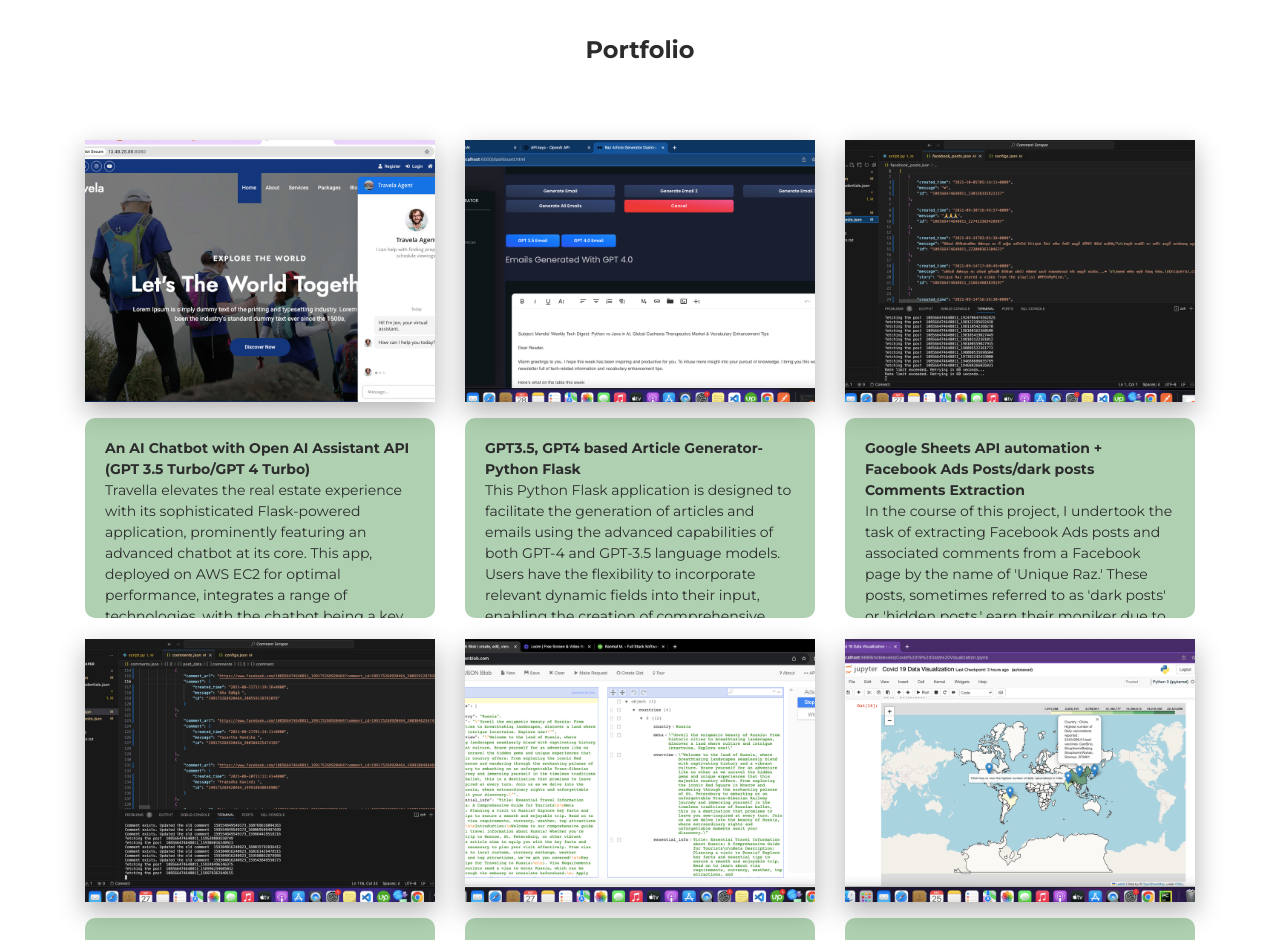
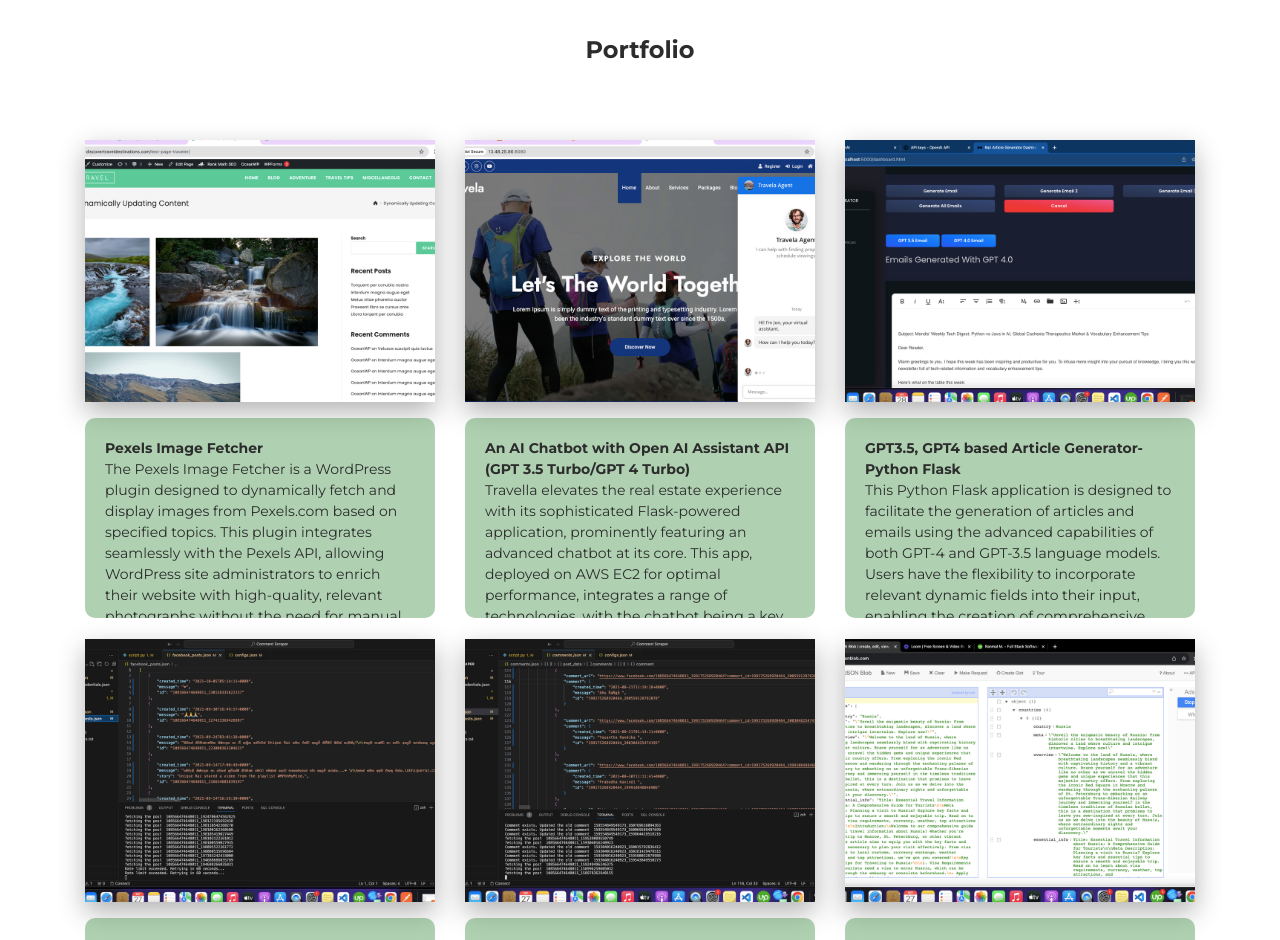
Before and after one commit to sidathrashen/sidath_rashen, a plain HTML site: page index.html in a window 1280 px wide. Shown: the part 2292-3232 px from the top of the page. Drawn offline with nearby package versions, Linux system fonts and the light colour scheme.

Commit message:
updated with new project

```diff
--- a/index.html
+++ b/index.html
@@ -270,6 +270,54 @@
       <div class="ml-auto mr-auto">
         <div class="row">
 
+                    <!-- Project 16 -->
+                    <div class="col-md-4">
+                      <div class="cc-porfolio-image img-raised"><a href="https://github.com/ranmalmendis/pexels-image-fetcher" target="_blank">
+                          <figure class="cc-effect"><img src="images/proj16.jpg" alt="Pexels Image Fetcher - A custom wordpress plugin with Pexel API"/>
+
+                            <figcaption>
+                              <div class="h4">Pexels Image Fetcher - A custom wordpress plugin with Pexel API
+                              </div>
+                              <p>WordPress/PHP</p>
+                            </figcaption>
+                          </figure></a></div>
+                          <div class="desc">
+
+                            <b>Pexels Image Fetcher</b>
+                            <br>
+
+The Pexels Image Fetcher is a WordPress plugin designed to dynamically fetch and display images from Pexels.com based on specified topics. This plugin integrates seamlessly with the Pexels API, allowing WordPress site administrators to enrich their website with high-quality, relevant photographs without the need for manual image sourcing.
+<br>
+Features
+<br>
+<ul>
+  <br>
+
+<li>Dynamic Image Fetching: Automatically retrieves images from Pexels based on user-defined topics.</li>
+<br>
+
+  <li>Shortcode Integration: Easily implementable within posts and pages using a simple shortcode.</li>                    <br>
+
+    <li>Customizable Image Count: Users can specify the number of images they wish to display.</li>                    <br>
+
+      <li>Responsive Design: Ensures compatibility and optimal display across various devices.</li>                    <br>
+
+        <li>API Key Configuration: Includes a settings page for easy Pexels API key input and management.</li>                    <br>
+
+          <li>Internationalization Ready: Prepared for translation, making it accessible for a wide range of users.</li>                    <br>
+
+</ul>
+
+                              <a href="https://github.com/ranmalmendis/pexels-image-fetcher" target="_blank">https://github.com/ranmalmendis/pexels-image-fetcher
+                              </a>
+
+                              <br>
+
+                          </div>
+
+                          <br>
+                    </div>
+
           <!-- Project 14 -->
           <div class="col-md-4">
             <div class="cc-porfolio-image img-raised"><a href="https://github.com/ranmalmendis/AI_CHAT_BOT_OPEN_AI_ASSISTANTS_API" target="_blank">
@@ -313,6 +361,8 @@
 
                 <br>
           </div>
+
+
           <!-- Project 1 -->
 
           <div class="col-md-4">
```
Also changed, not shown: images/proj16.jpg (added), images/proj17.jpg (added), images/proj17.png (added).
